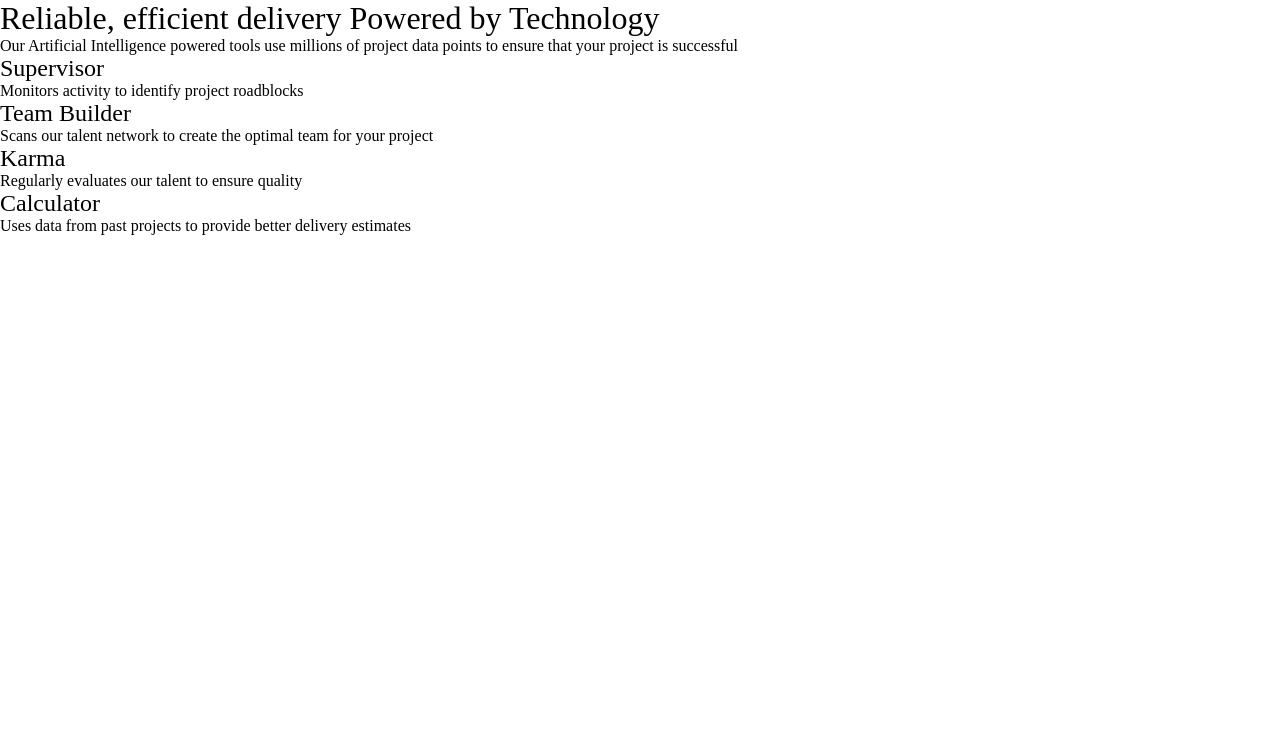
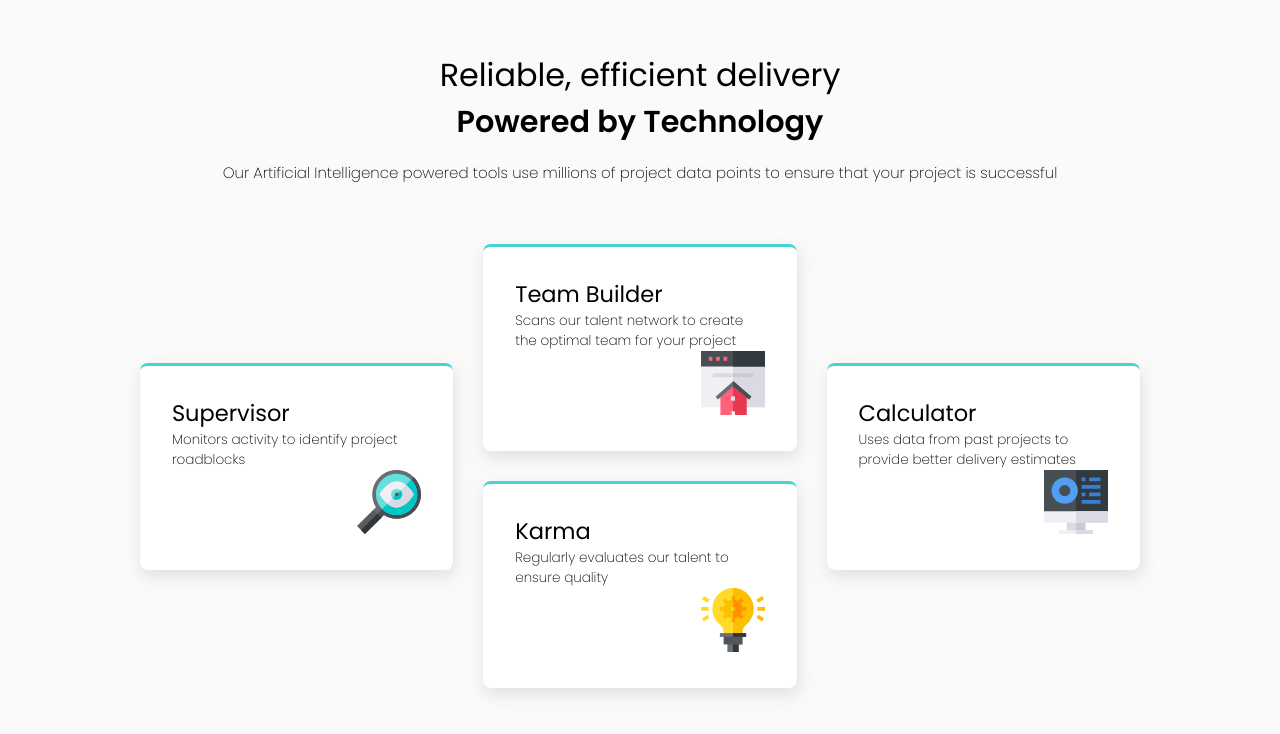
Before and after one commit to noob-web-dev/four-card, a plain HTML site: page index.html in a window 1280 px wide. Drawn offline with Linux system fonts and the light colour scheme.

Commit message:
layout complete

```diff
--- a/index.html
+++ b/index.html
@@ -19,6 +19,7 @@
     <title>Frontend Mentor | Four card feature section</title>
   </head>
   <body>
+    <main>
       <div class="four-card">
         <div class="heading">
           <h1>
@@ -26,8 +27,8 @@
             <span> Powered by Technology </span>
           </h1>
           <p>
-          Our Artificial Intelligence powered tools use millions of project data
-          points to ensure that your project is successful
+            Our Artificial Intelligence powered tools use millions of project
+            data points to ensure that your project is successful
           </p>
         </div>
         <div class="three-col">
@@ -35,6 +36,7 @@
             <div class="card">
               <h2>Supervisor</h2>
               <p>Monitors activity to identify project roadblocks</p>
+              <img src="./images/icon-supervisor.svg" alt="supervisor icon" />
             </div>
           </div>
           <div class="col">
@@ -44,21 +46,29 @@
                 Scans our talent network to create the optimal team for your
                 project
               </p>
+              <img
+                src="./images/icon-team-builder.svg"
+                alt="team builder icon"
+              />
             </div>
             <div class="card">
               <h2>Karma</h2>
               <p>Regularly evaluates our talent to ensure quality</p>
+              <img src="./images/icon-karma.svg" alt="karma icon" />
             </div>
           </div>
           <div class="col">
             <div class="card">
               <h2>Calculator</h2>
               <p>
-              Uses data from past projects to provide better delivery estimates
+                Uses data from past projects to provide better delivery
+                estimates
               </p>
+              <img src="./images/icon-calculator.svg" alt="calculator icon" />
             </div>
           </div>
         </div>
       </div>
+    </main>
   </body>
 </html>
--- a/style.css
+++ b/style.css
@@ -42,7 +42,8 @@ ol,
 ul {
   margin: 0;
   padding: 0;
-  font-weight: normal;
+  font-weight: inherit;
+  font-size: inherit;
 }
 
 ol,
@@ -72,9 +73,101 @@ a {
   --clr-n-grayish-blue: hsl(229, 6%, 66%);
   --clr-n-very-light-gray: hsl(0, 0%, 98%);
 
+  --clr-n-dark-blue-a: 234, 12%, 34%;
+  --clr-n-grayish-blue-a: 229, 6%, 66%;
+  --clr-n-very-light-gray-a: 0, 0%, 98%;
+
   --f-size: 15px;
   --f-family: "Poppins", sans-serif;
   --f-weight-l: 200;
   --f-weight-r: 400;
   --f-weight-b: 600;
 }
+
+body {
+  font-family: var(--f-family);
+  font-weight: var(--f-weight-l);
+  background-color: var(--clr-n-very-light-gray);
+}
+
+main {
+  display: flex;
+  align-items: center;
+  justify-content: center;
+}
+
+.four-card {
+  font-size: var(--f-size);
+  gap: 1rem;
+  margin: 2rem;
+  max-width: 1000px;
+}
+
+.heading {
+  display: flex;
+  flex-direction: column;
+  align-items: center;
+  margin: auto;
+  text-align: center;
+  gap: 1rem;
+}
+
+.heading > h1 {
+  font-size: 2.125em;
+}
+
+.heading > h1 > span {
+  display: block;
+  font-weight: var(--f-weight-r);
+}
+.heading > h1 > span + span {
+  font-size: 0.95em;
+  font-weight: var(--f-weight-b);
+}
+
+.card {
+  font-size: var(--f-size);
+  width: 100%;
+  padding: 2em 2.125em;
+  background-color: white;
+  border-top: 0.2em solid var(--clr-p-cyan);
+  border-radius: 0.5rem;
+  box-shadow: 0.1rem 0.4rem 1rem 0 hsl(var(--clr-n-grayish-blue-a), 0.3);
+}
+.card > img {
+  margin-left: calc(100% - 64px);
+}
+.card > h2 {
+  font-size: 1.5em;
+  font-weight: var(--f-weight-r);
+}
+.card > p {
+  font-size: 0.9em;
+}
+
+.three-col {
+  display: grid;
+  grid-template-columns: 1fr 1fr 1fr;
+  gap: 2em;
+  margin: 4em 0;
+}
+@media (max-width: 800px) {
+  .four-card{
+    max-width: 400px;
+  }
+  .three-col{
+    grid-template-columns: none;
+    grid-template-rows: 1fr 2fr 1fr;
+  }
+  .heading{
+    width: auto;
+  }
+}
+
+.col {
+  display: flex;
+  flex-direction: column;
+  align-items: center;
+  justify-content: center;
+  gap: 2em;
+}
```
Lines whose indentation alone changed are shown as unchanged.
